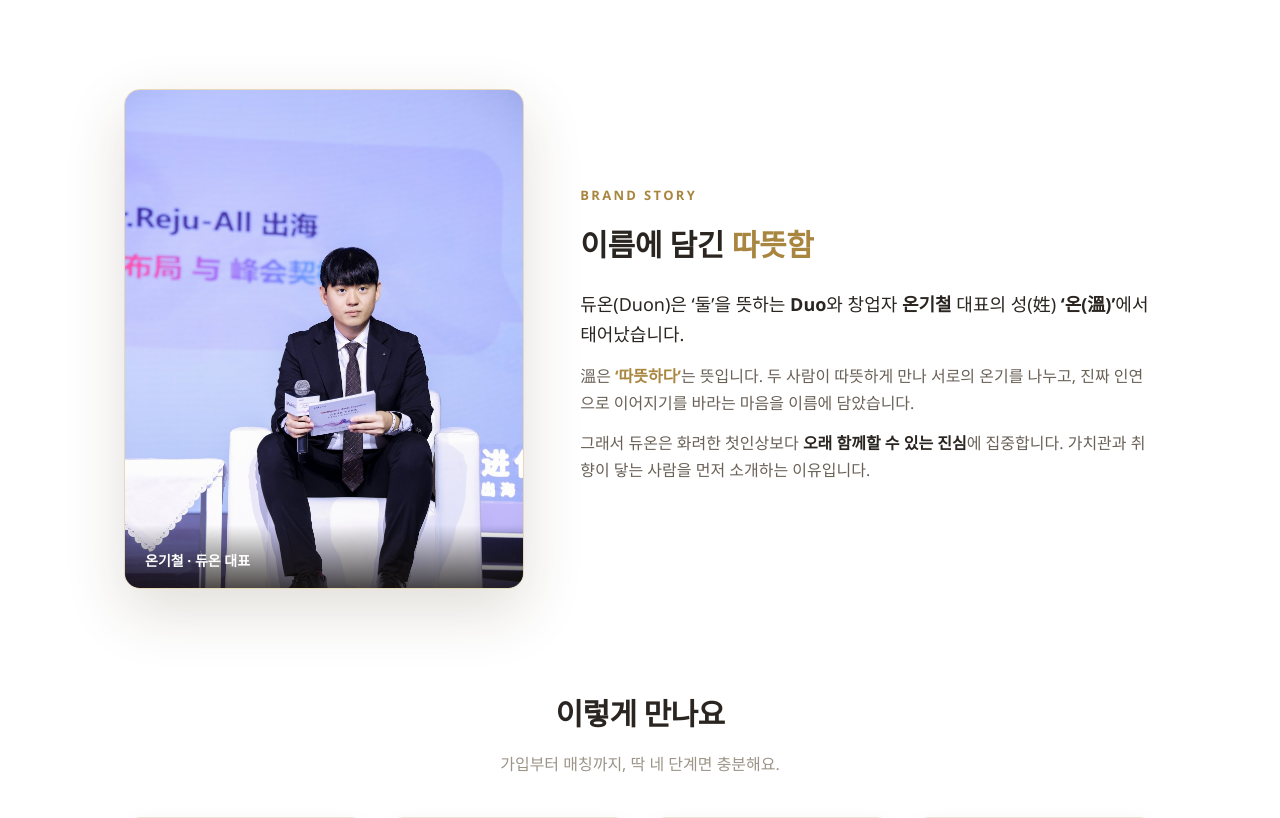
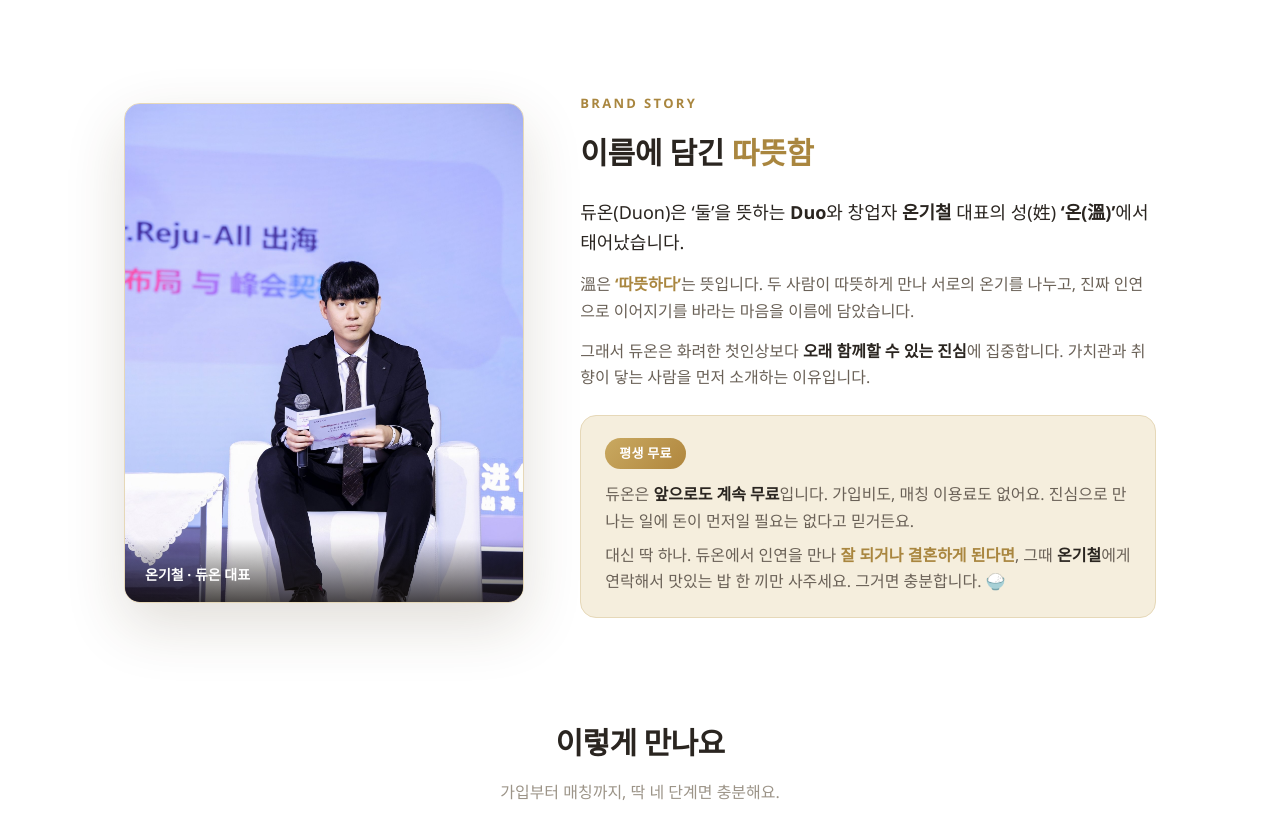
Before and after one commit to joshon-94/DUO-ON, a Flask app: page / in a window 1280 px wide. Shown: the part 822-1640 px from the top of the page. Run offline with Flask 3, Linux system fonts and the light colour scheme.

Commit message:
브랜드 스토리에 '평생 무료' + 잘되면 온기철에게 밥 한끼 문구 추가

```diff
--- a/static/style.css
+++ b/static/style.css
@@ -208,6 +208,17 @@
 .brand-copy .brand-lead { font-size: 18px; color: var(--ink); }
 .brand-copy strong { color: var(--ink); font-weight: 700; }
 .brand-copy em { font-style: normal; color: var(--gold-dark); font-weight: 600; }
+.brand-free {
+  margin-top: 24px; padding: 22px 24px; border-radius: var(--radius);
+  background: var(--gold-soft); border: 1px solid var(--gold-line);
+}
+.brand-free-badge {
+  display: inline-block; margin-bottom: 12px; padding: 5px 14px; border-radius: 999px;
+  background: var(--grad); color: #fff; font-size: 13px; font-weight: 800; letter-spacing: 0.02em;
+}
+.brand-free p { margin: 0 0 8px; }
+.brand-free p:last-child { margin-bottom: 0; }
+.brand-free-wink { color: var(--ink-2); font-size: 15px; }
 @media (max-width: 900px) {
   .brand-story { grid-template-columns: 1fr; gap: 28px; margin: 64px 0 10px; }
   .brand-photo { max-width: 360px; margin: 0 auto; }
--- a/templates/index.html
+++ b/templates/index.html
@@ -60,6 +60,17 @@
       <strong>오래 함께할 수 있는 진심</strong>에 집중합니다.
       가치관과 취향이 닿는 사람을 먼저 소개하는 이유입니다.
     </p>
+    <div class="brand-free">
+      <span class="brand-free-badge">평생 무료</span>
+      <p>
+        듀온은 <strong>앞으로도 계속 무료</strong>입니다. 가입비도, 매칭 이용료도 없어요.
+        진심으로 만나는 일에 돈이 먼저일 필요는 없다고 믿거든요.
+      </p>
+      <p class="brand-free-wink">
+        대신 딱 하나. 듀온에서 인연을 만나 <em>잘 되거나 결혼하게 된다면</em>,
+        그때 <strong>온기철</strong>에게 연락해서 맛있는 밥 한 끼만 사주세요. 그거면 충분합니다. 🍚
+      </p>
+    </div>
   </div>
 </section>
 
```
